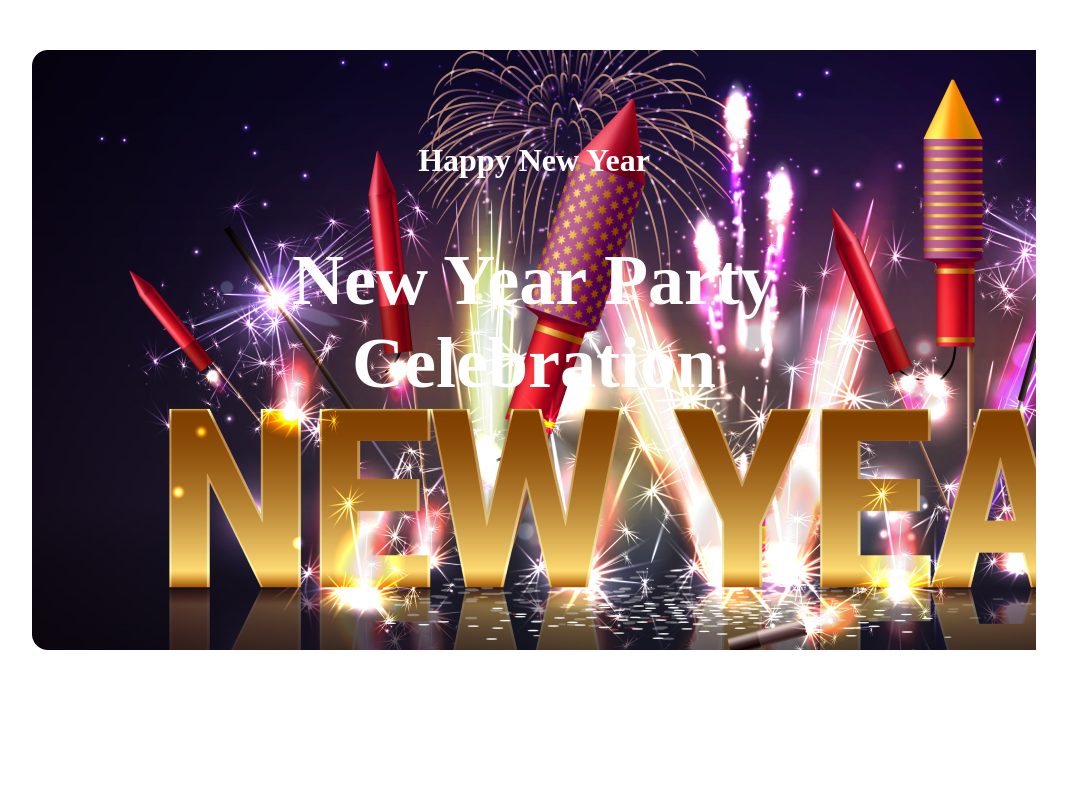
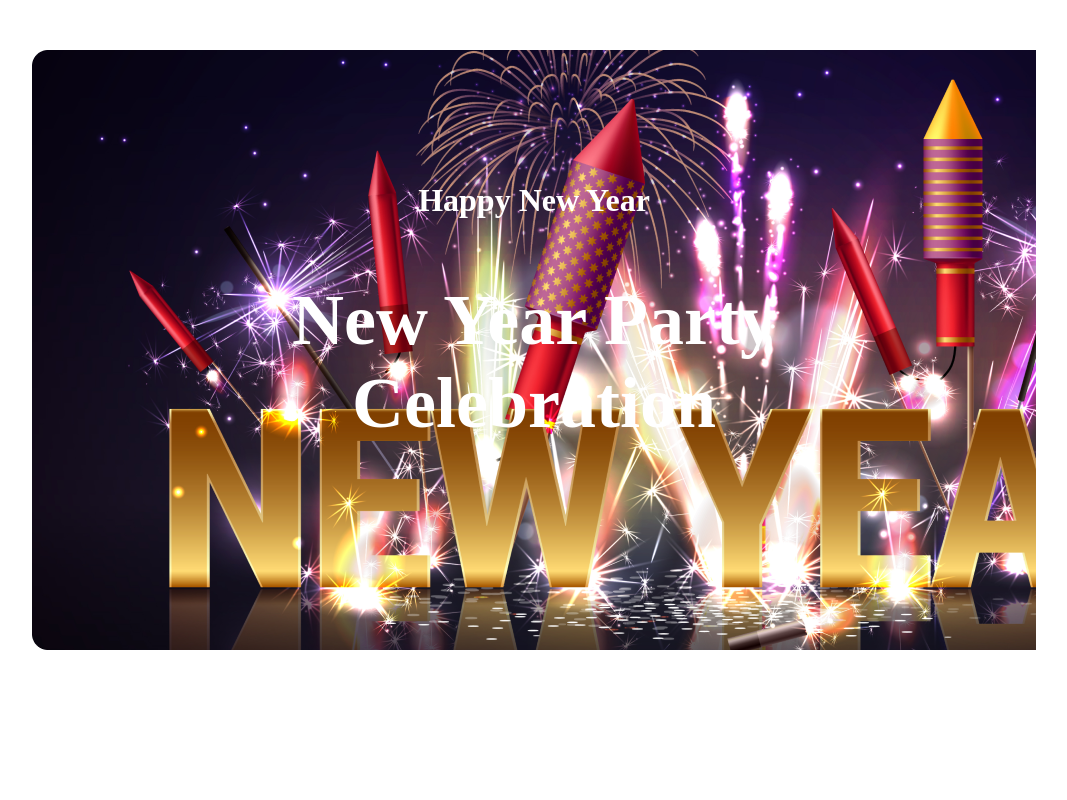
Before and after one commit to mahamudulhassain2013/programming-hero-B9-A1, a plain HTML site: page index.html in a window 1280 px wide. Shown: the top 800 px of the page, without its empty margins (106-1173 px from the left). Drawn offline with Linux system fonts and the light colour scheme.

Commit message:
title updated

```diff
--- a/index.html
+++ b/index.html
@@ -4,7 +4,7 @@
 <head>
     <meta charset="UTF-8">
     <meta name="viewport" content="width=device-width, initial-scale=1.0">
-    <title>first assignment</title>
+    <title>simple website</title>
 
     <link rel="preconnect" href="https://fonts.googleapis.com">
     <link rel="preconnect" href="https://fonts.gstatic.com" crossorigin>
@@ -17,7 +17,7 @@
     <main>
 
         <section class="banner-section">
-            <div>
+            <div class="banner-content">
                 <h3 class="greeting-message">Happy New Year</h3>
                 <h1 class="banner-main-title ">New Year Party Celebration</h1>
 
--- a/styles/style.css
+++ b/styles/style.css
@@ -1,24 +1,7 @@
 /* common shared style */
 
 .body {
-  /* .merriweather-black {
-    font-family: "Merriweather", serif;
-    font-weight: 900;
-    font-style: normal;
-  }
-
-  .merriweather-bold {
-    font-family: "Merriweather", serif;
-    font-weight: 700;
-    font-style: normal;
-  }
-
-  .merriweather-regular {
-    font-family: "Merriweather", serif;
-    font-weight: 400;
-    font-style: normal;
-  } */
-
+  font-family: "Merriweather", serif;
   max-width: 1350px;
 }
 
@@ -38,6 +21,9 @@
 
 
 }
+.banner-content{
+  padding: 40px 0px;
+}
 
 .greeting-message {
   color: #FFF;
@@ -45,6 +31,7 @@
   font-size: 32px;
   font-weight: 400;
   font-weight: bold;
+
 
 
 }
@@ -56,6 +43,7 @@
   font-size: 72px;
   font-weight: 900;
   font-weight: bold;
+
 
 
 }
```
